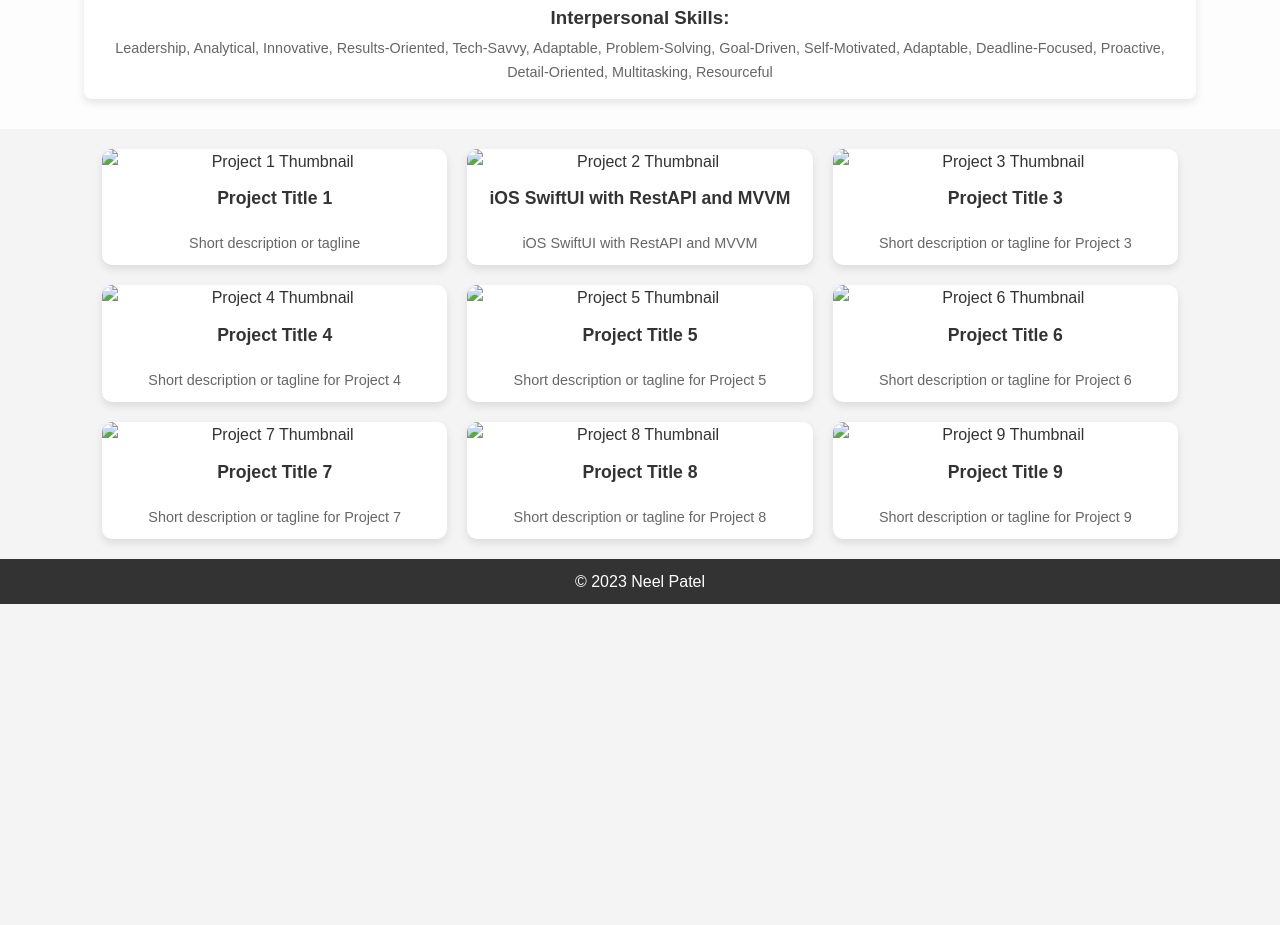
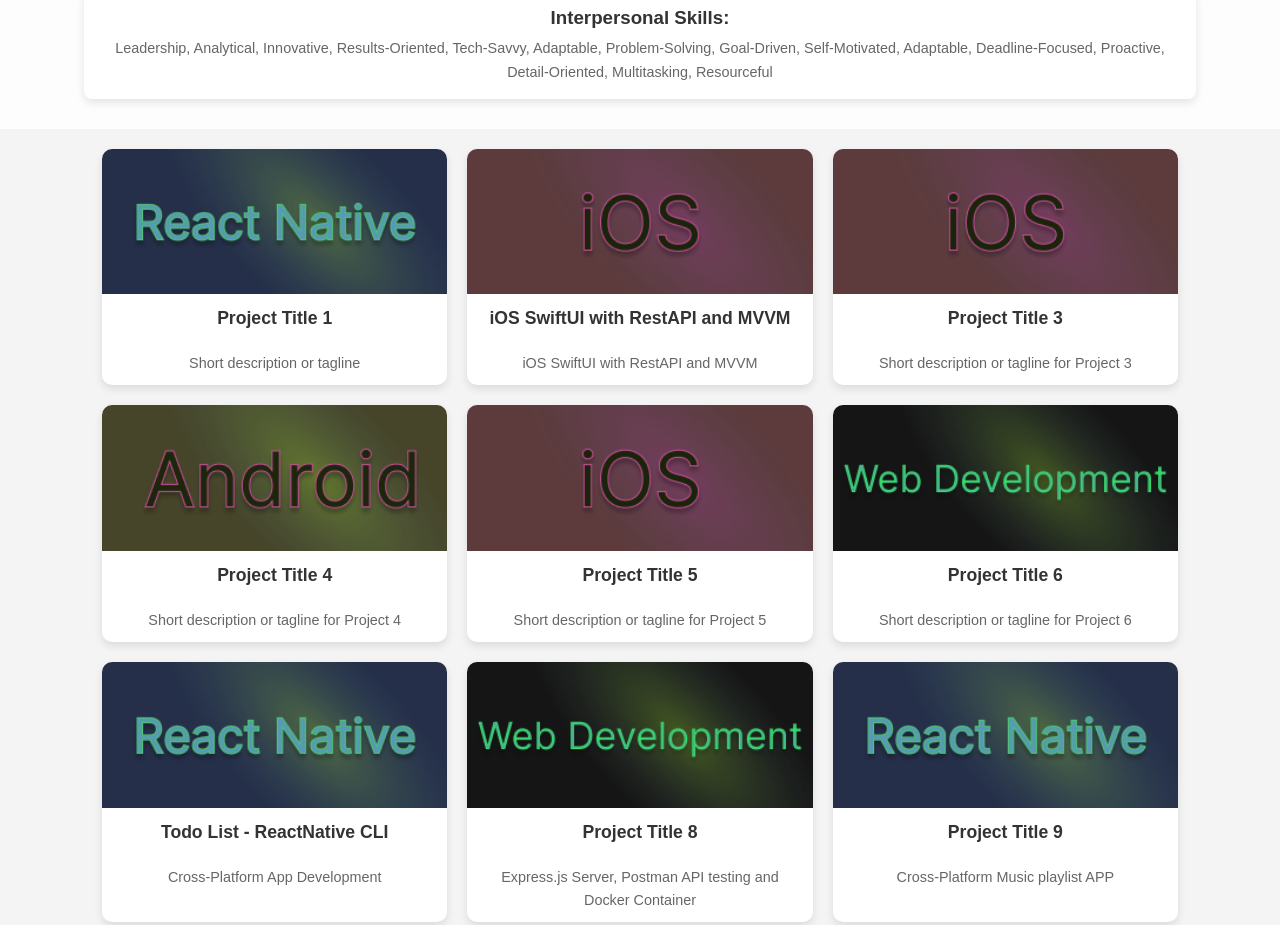
Before and after one commit to Neelpatel77/NeelPatel-Portfolio, a website: page index.html in a window 1280 px wide. Shown: the part 2590-3515 px from the top of the page. Before the commit the page ends 3194 px from the top, so only its background shows below. Drawn offline with Linux system fonts and the light colour scheme.

Commit message:
Final Commit

```diff
--- a/index.html
+++ b/index.html
@@ -233,73 +233,76 @@
     </section>
 
 
-
     <section class="project-section">
         <div class="container">
             <div class="project-grid">
                 <!-- Repeat the following block for each project card (total 9 cards) -->
                 <!-- Project Card 1 -->
                 <div class="project-card" onclick="window.open('https://clipchamp.com/watch/vyPYqVLATRR', '_blank')">
-                    <img src="PROJECT_THUMBNAIL_1" alt="Project 1 Thumbnail">
+                    <img src="ReactNative.png" alt="Project 1 Thumbnail">
                     <h3>Project Title 1</h3>
                     <p>Short description or tagline</p>
                 </div>
-     <!-- Project Card 2 -->
+    <!-- Project Card 2 -->
 <div class="project-card" onclick="window.open('https://www.youtube.com/watch?v=3k4SxvNLQW0', '_blank')">
-    <img src="iOS SwiftUI with RestAPI and MVVM" alt="Project 2 Thumbnail">
+    <img src="iOS.png" alt="Project 2 Thumbnail">
     <h3>iOS SwiftUI with RestAPI and MVVM</h3>
     <p>iOS SwiftUI with RestAPI and MVVM</p>
 </div>
 
 <!-- Project Card 3 -->
 <div class="project-card" onclick="window.open('https://www.youtube.com/watch?v=2iVZQ_NQ4kc', '_blank')">
-    <img src="PROJECT_THUMBNAIL_3" alt="Project 3 Thumbnail">
+    <img src="iOS.png" alt="Project 3 Thumbnail">
     <h3>Project Title 3</h3>
     <p>Short description or tagline for Project 3</p>
 </div>
 
 <!-- Project Card 4 -->
 <div class="project-card" onclick="window.open('https://www.youtube.com/watch?v=VLxZroSul_w', '_blank')">
-    <img src="PROJECT_THUMBNAIL_4" alt="Project 4 Thumbnail">
+    <img src="Android.png" alt="Project 4 Thumbnail">
     <h3>Project Title 4</h3>
     <p>Short description or tagline for Project 4</p>
 </div>
 
 <!-- Project Card 5 -->
 <div class="project-card" onclick="window.open('https://youtu.be/wdTIMkyWw8Q', '_blank')">
-    <img src="PROJECT_THUMBNAIL_5" alt="Project 5 Thumbnail">
+    <img src="iOS.png" alt="Project 5 Thumbnail">
     <h3>Project Title 5</h3>
     <p>Short description or tagline for Project 5</p>
 </div>
 
 <!-- Project Card 6 -->
 <div class="project-card" onclick="window.open('https://www.youtube.com/watch?v=uCvjJE39bXo', '_blank')">
-    <img src="PROJECT_THUMBNAIL_6" alt="Project 6 Thumbnail">
+    <img src="Web.png" alt="Project 6 Thumbnail">
     <h3>Project Title 6</h3>
     <p>Short description or tagline for Project 6</p>
 </div>
 
 <!-- Project Card 7 -->
-<div class="project-card" onclick="window.open('https://www.youtube.com/watch?v=IP-qFoKGQX0', '_blank')">
-    <img src="PROJECT_THUMBNAIL_7" alt="Project 7 Thumbnail">
-    <h3>Project Title 7</h3>
-    <p>Short description or tagline for Project 7</p>
+<div class="project-card" onclick="window.open('https://www.youtube.com/watch?v=IP-qFoKGQX0&ab_channel=NeelPatel', '_blank')">
+    <img src="ReactNative.png" alt="Project 7 Thumbnail">
+    <h3>Todo List - ReactNative CLI</h3>
+    <p>Cross-Platform App Development</p>
 </div>
 
 <!-- Project Card 8 -->
 <div class="project-card" onclick="window.open('https://www.youtube.com/watch?v=SZ2YskuPESo', '_blank')">
-    <img src="PROJECT_THUMBNAIL_8" alt="Project 8 Thumbnail">
+    <img src="Web.png" alt="Project 8 Thumbnail">
     <h3>Project Title 8</h3>
-    <p>Short description or tagline for Project 8</p>
+    <p>Express.js Server, Postman API testing and Docker Container</p>
 </div>
 
 <!-- Project Card 9 -->
 <div class="project-card" onclick="window.open('https://clipchamp.com/watch/mNTa2zAhtLw', '_blank')">
-    <img src="PROJECT_THUMBNAIL_9" alt="Project 9 Thumbnail">
+    <img src="ReactNative.png" alt="Project 9 Thumbnail">
     <h3>Project Title 9</h3>
-    <p>Short description or tagline for Project 9</p>
+    <p>Cross-Platform Music playlist APP</p>
 </div>
 
+<!-- <div>
+
+    <iframe style="border: 1px solid rgba(0, 0, 0, 0.1);" width="800" height="450" src="https://www.figma.com/embed?embed_host=share&url=https%3A%2F%2Fwww.figma.com%2Ffile%2FPKHwkuEY3ZHJiBOrQ88Zew%2FUntitled%3Ftype%3Ddesign%26node-id%3D1%253A2%26mode%3Ddesign%26t%3DefRM5JwiMaAhQyLL-1" allowfullscreen></iframe>
+</div> -->
 </div>
 </div>
 </section>
```
Also changed, not shown: Android.png (added), ReactNative.png (added), Web.png (added), iOS.png (added).
